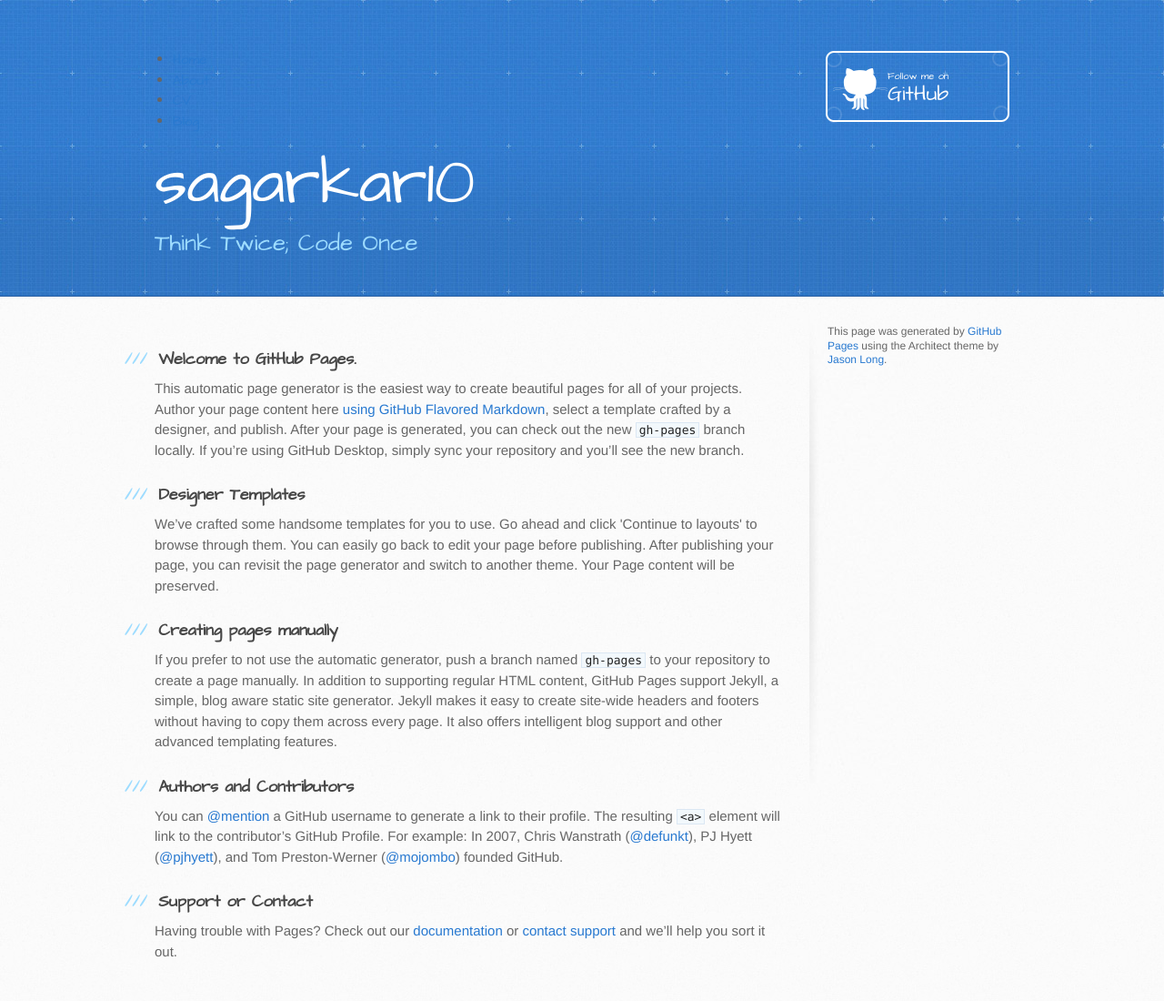
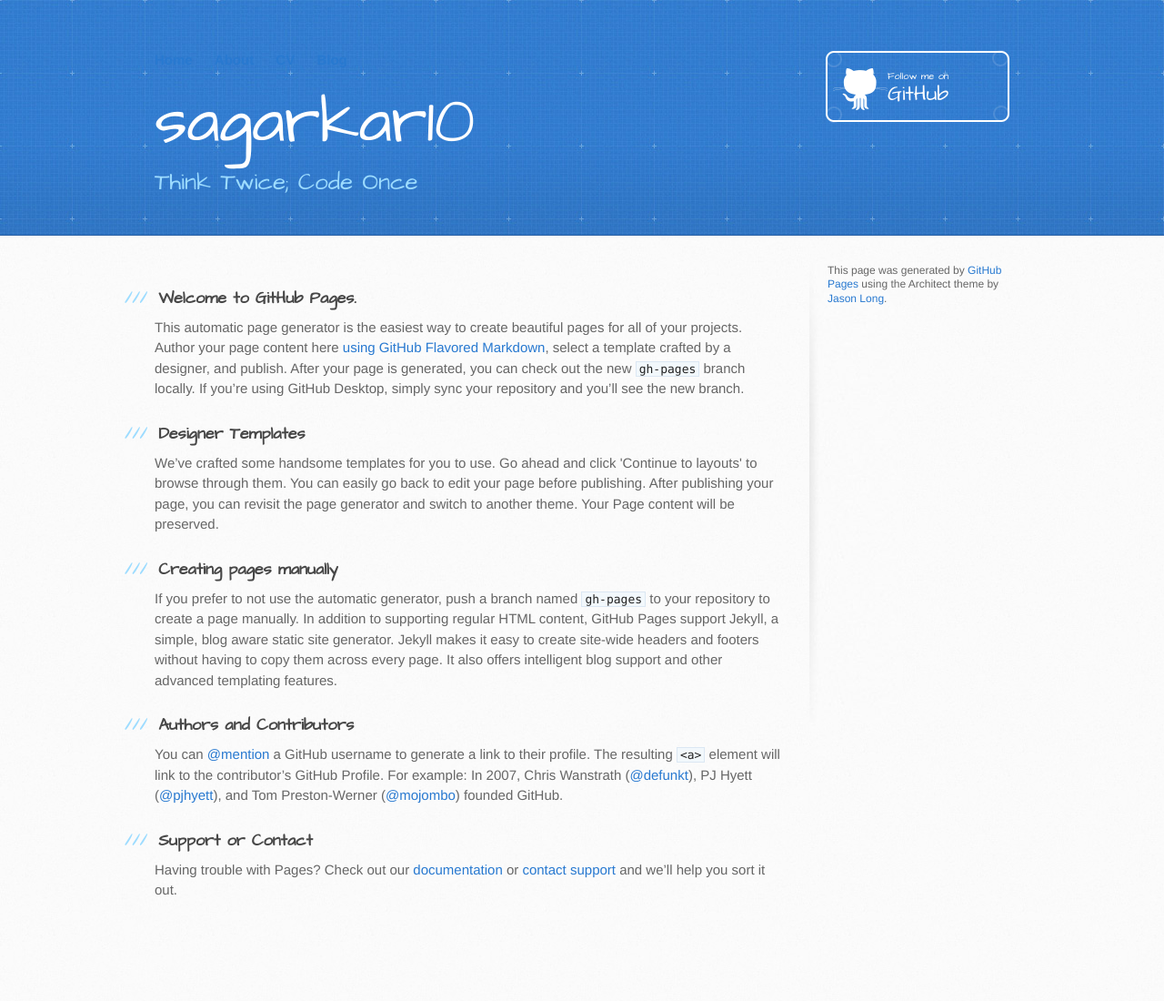
Before and after one commit to sagarkar10/sagarkar10old.github.io, a Jekyll site: the page built from index.html, in a window 1280 px wide. Shown: the whole page at 91% size. Built offline with Jekyll 4.4.1, drawn with Linux system fonts in a browser that asks for light colours; after the commit the page ends 1032 px from its top, so only the background shows below that.

```diff
--- a/stylesheets/stylesheet.css
+++ b/stylesheets/stylesheet.css
@@ -878,3 +878,7 @@
 
 /* Mobile Portrait Size to Mobile Landscape Size (devices and browsers) */
 @media only screen and (max-width: 479px) { }
+
+/* added by sagar kar  for the navs in default*/
+nav ul, footer ul { font-size: 1em; font-family: 'Helvetica', 'Arial', 'Sans-Serif'; padding: 0px; list-style: none; font-weight: bold; }
+nav ul li, footer ul li { display: inline; margin-right: 20px; }
```
